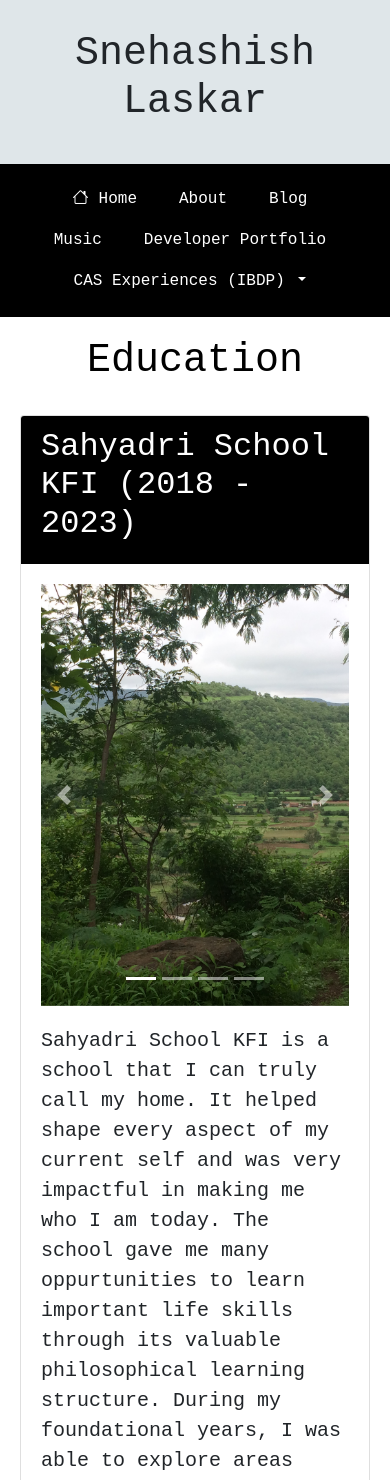
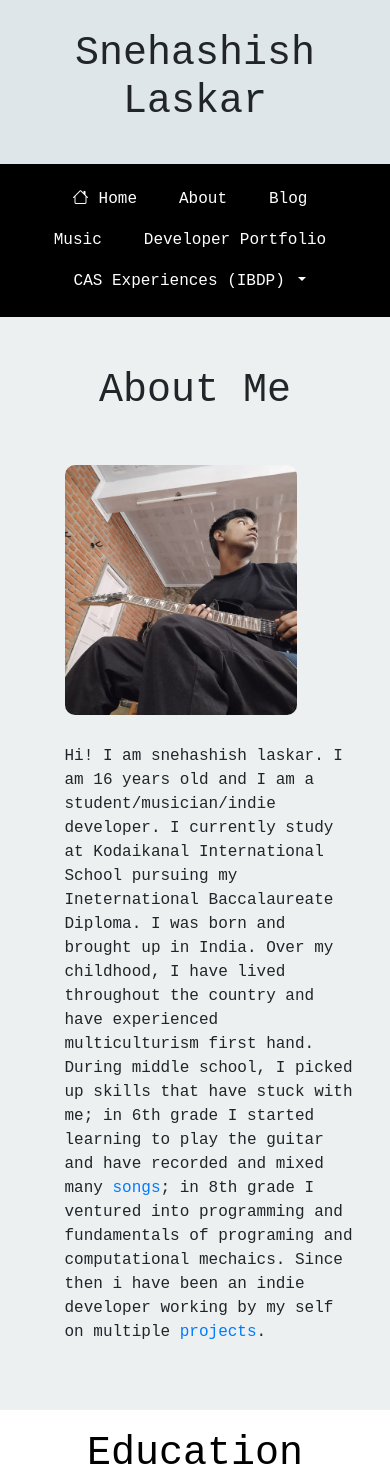
Before and after one commit to snehashish090/Portfolio, a Python web app: template templates/about.html in a window 390 px wide. Shown: the top 1480 px of the page. Run offline with Jinja, Linux system fonts and the light colour scheme; the template is opened without the code that fills it, so the values that code supplies are empty.

Commit message:
about me section added

```diff
--- a/templates/about.html
+++ b/templates/about.html
@@ -41,14 +41,6 @@
         object-fit: cover;
     }
 
-    @media screen and (max-width: 600px) {
-        .education{
-            width: 100%;
-            margin:auto;
-            padding:20px;
-        }
-    }
-
     .school-link{
         padding:15px;
         background-color: black;
@@ -65,11 +57,86 @@
         transition: background-color 0.5s ease-in-out;
     }
 
+    .personal{
+      width:100%;
+      text-align: center;
+      background-color: #ecf0f1;
+      padding:50px;
+    }
+
+    .pfp{
+      background: url("{{url_for('static', filename='me.jpeg')}}");
+      background-position: center;
+      background-repeat: no-repeat;
+      width:250px;
+      height: 250px;
+      background-size: cover;
+      border-radius: 10px;
+    }
+
+    .custom-container{
+      display: flex;
+      justify-content: center;
+      margin-top:50px;
+      width:90%;
+      margin-left:5%;
+    }
+
+    .about-text{
+      width:50%;
+      margin-left:50px;
+      text-align: left;
+    }
+    @media screen and (max-width: 800px) {
+        .education{
+            width: 100%;
+            margin:auto;
+            padding:20px;
+        }
+        .custom-container{
+          flex-direction: column;
+          justify-content: center;
+          width: 100%;
+        }
+        .about-text{
+          width: 100%;
+          margin-left: 0;
+        }
+        .pfp{
+          width:80%;
+          margin-right:10%;
+          margin-bottom: 10%;
+
+        }
+    }
+
+    @media screen and (max-width:1000px)
+    {
+      .custom-container{
+        width: 100%;
+        margin: none;
+      }
+    }
+
 </style>
 
 {% endblock %}
 
 {% block body %}
+
+<div class="personal">
+  <h1>About Me</h1>
+  <div class="custom-container">
+    <div class="pfp"></div>
+    <div class="about-text"><p>
+      Hi! I am snehashish laskar. I am 16 years old and I am a student/musician/indie developer. I currently study at Kodaikanal International School pursuing my Ineternational Baccalaureate Diploma.
+      I was born and brought up in India. Over my childhood, I have lived throughout the country and have experienced multiculturism first hand. During middle school, I picked up skills that have stuck with me;
+      in 6th grade I started learning to play the guitar and have recorded and mixed many <a href="/music">songs</a>; in 8th grade I ventured into programming and fundamentals of programing and computational mechaics.
+      Since then i have been an indie developer working by my self on multiple <a href="/dev">projects</a>.
+    </p></div>
+  </div>
+
+</div>
 
 <div class="education">
 
@@ -150,10 +217,7 @@
                     <img class="d-block w-100" src="{{url_for('static', filename='lochend.jpg')}}" alt="Second slide">
                   </div>
                   <div class="carousel-item">
-                    <img class="d-block w-100" src="..{{url_for('static', filename='desk.jpg')}}" alt="Third slide">
-                  </div>
-                  <div class="carousel-item">
-                    <img class="d-block w-100" src="..{{url_for('static', filename='manga.jpg')}}" alt="Fourth slide">
+                    <img class="d-block w-100" src="{{url_for('static', filename='manga.jpg')}}" alt="Fourth slide">
                   </div>
                 </div>
                 <a class="carousel-control-prev" href="#carouselExampleIndicators2" role="button" data-slide="prev">
```
Also changed, not shown: static/me.jpeg (added).
